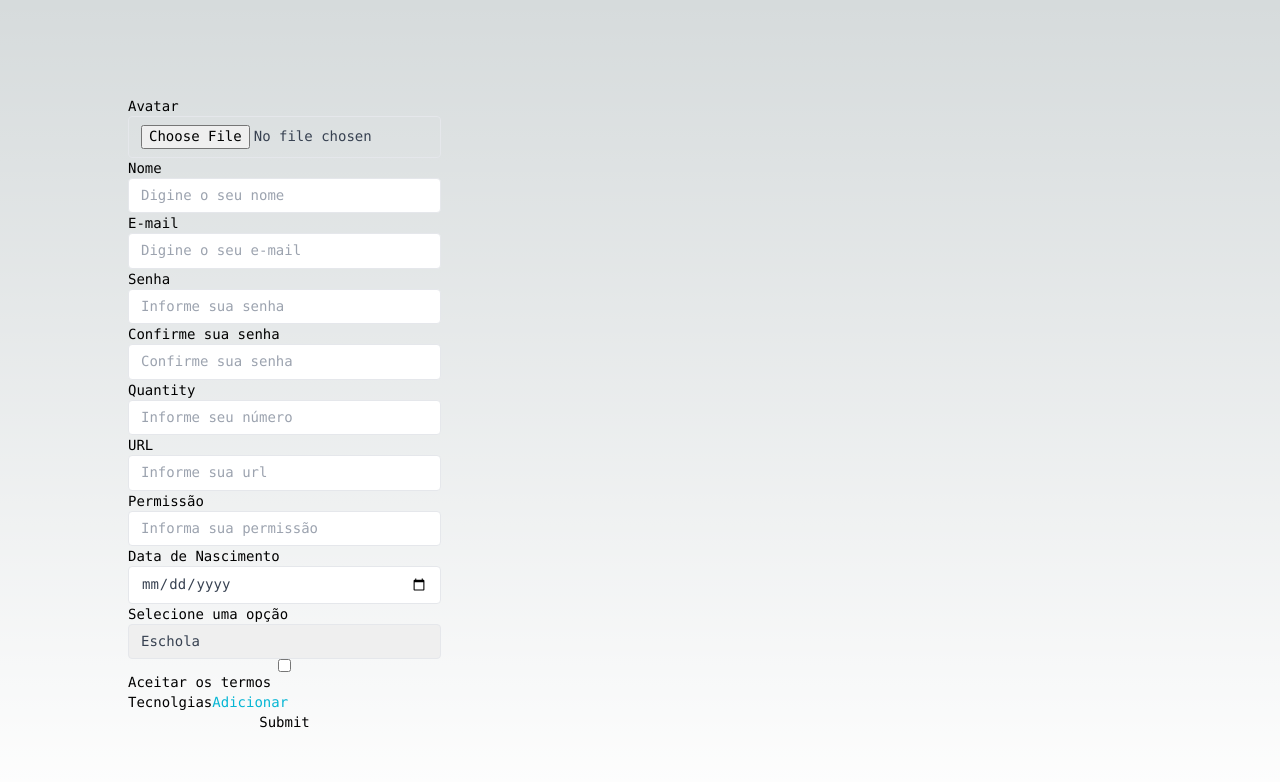
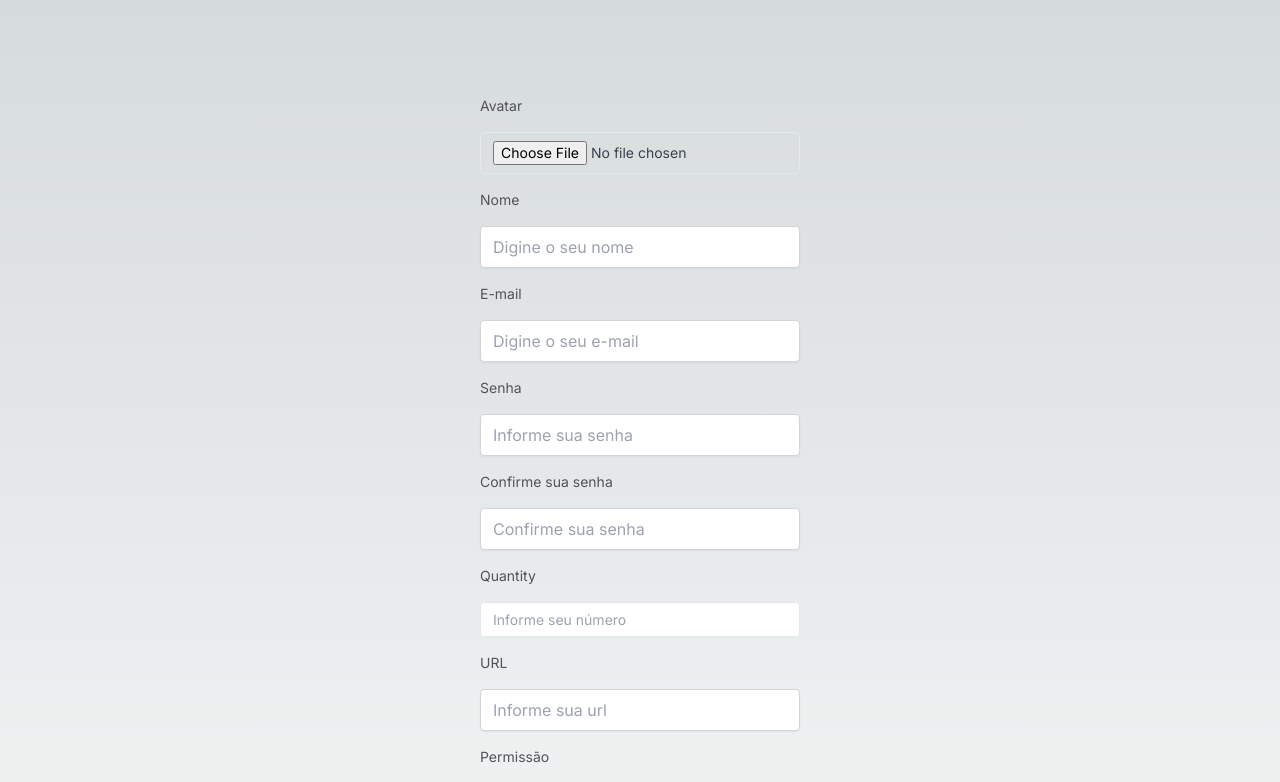
Before and after one commit to renovatt/next-form-with-zod, a Next.js app: page / in a window 1280 px wide. Shown: the top 782 px of the page. Built offline with nearby package versions, Linux system fonts and the light colour scheme.

Commit message:
style: style details

```diff
--- a/src/app/page.tsx
+++ b/src/app/page.tsx
@@ -4,9 +4,7 @@ export default function Home() {
 
   return (
     <main className="flex min-h-screen flex-col items-center justify-between p-24">
-      <div className="z-10 w-full max-w-5xl items-center justify-between font-mono text-sm lg:flex">
-        <Form />
-      </div>
+      <Form />
     </main>
   )
 }
--- a/src/components/Checkbox.tsx
+++ b/src/components/Checkbox.tsx
@@ -1,16 +1,20 @@
 import { CheckboxProps } from '@/@types'
 import { useFormContext } from 'react-hook-form';
+import Label from './Label';
 
 const Checkbox = ({ ...props }: CheckboxProps) => {
     const { register, formState: { errors } } = useFormContext();
 
     return (
-        <>
-            <input type="checkbox" {...register(props.name)} />
-            <label htmlFor="">{props.label}</label>
+        <div className='flex'>
+            <input
+            className='m-2'
+            type="checkbox" {...register(props.name)} />
+            <Label htmlFor={props.name}>{props.label}</Label>
+
             {errors?.[props.name] && (
-                <p className='text-red-600'>{String(errors?.[props.name]?.message)}</p>)}
-        </>
+                <p className='text-xs text-red-500 mt-1'>{String(errors?.[props.name]?.message)}</p>)}
+        </div>
     )
 }
 
--- a/src/components/Form.tsx
+++ b/src/components/Form.tsx
@@ -10,6 +10,8 @@ import Select from "./Select";
 import { useState } from "react";
 import InputNumber from "./InputNumber";
 import InputAvatar from "./InputAvatar";
+import Label from "./Label";
+import JsonData from "./JsonData";
 // import supabase from "@/supabase";
 
 export default function Form() {
@@ -52,9 +54,9 @@ export default function Form() {
 
     return (
         <FormProvider {...methods}>
-            <section className="flex flex-col">
+            <section className="flex flex-col gap-4 w-full max-w-xs">
                 <form
-                    className="flex flex-col"
+                    className="flex flex-col gap-4 w-full max-w-xs"
                     onSubmit={methods.handleSubmit(onSubmit)}>
 
                     <InputAvatar
@@ -132,15 +134,12 @@ export default function Form() {
                     />
 
                     <div className="flex flex-col gap-1">
-                        <label htmlFor="">Tecnolgias
-                            <button onClick={addNewTech} type="button" className="text-cyan-500">
-                                Adicionar
-                            </button>
-                        </label>
+                        <Label htmlFor="techs">Tecnologias</Label>
+                        <button onClick={addNewTech} type="button" className="text-violet-500 font-semibold text-sm flex items-center gap-1">Adicionar</button>
 
                         {fields.map((field, index) => {
                             return (
-                                <div key={field.id} className="flex gap-2">
+                                <div key={field.id} className="flex flex-col gap-1">
                                     <Input
                                         name={`techs.${index}.title`}
                                         label='Titulo'
@@ -159,19 +158,17 @@ export default function Form() {
                                         title='knowledge'
                                     />
 
-                                    <button type="button" onClick={() => remove(index)}>Del</button>
+                                    <button className="bg-red-500 text-white rounded px-3 h-10 font-semibold text-sm hover:bg-red-600 cursor-pointer" type="button" onClick={() => remove(index)}>Remover</button>
                                 </div>
                             )
                         })}
-                        {errors.techs && (<p className='text-red-600'>{errors.techs.message}</p>)}
+                        {errors.techs && (<p className='text-xs text-red-500 mt-1'>{errors.techs.message}</p>)}
                     </div>
 
-                    <input className="cursor-pointer" type='submit' />
+                    <input className="bg-violet-500 text-white rounded px-3 h-10 font-semibold text-sm hover:bg-violet-600 cursor-pointer" type='submit' />
                 </form>
 
-                <div className="flex flex-col">
-                    {data && (<pre>{data}</pre>)}
-                </div>
+                <JsonData data={data} />
             </section>
         </FormProvider>
     );
--- a/src/components/Input.tsx
+++ b/src/components/Input.tsx
@@ -1,5 +1,6 @@
 import { InputProps } from '@/@types'
 import { useFormContext } from "react-hook-form";
+import Label from './Label';
 
 const Input = ({ ...props }: InputProps) => {
     const { register, formState: { errors } } = useFormContext();
@@ -7,19 +8,19 @@ const Input = ({ ...props }: InputProps) => {
 
     return (
         <>
-            <label htmlFor="">{props.label}</label>
+            <Label htmlFor={props.name}>{props.label}</Label>
             <input
                 {...register(props.name)}
-                className='w-full px-3 py-2 text-sm leading-tight text-gray-700 border rounded appearance-none focus:outline-none focus:shadow-outline'
+                className='flex-1 rounded border border-zinc-300 shadow-sm px-3 py-2 text-zinc-800 focus:outline-none focus:ring-2 focus:ring-violet-500'
                 type={props.type}
                 placeholder={props.placeholder}
             />
             {errors?.[props.name] && (
-                <p className='text-red-600'>{String(errors?.[props.name]?.message)}</p>)
+                <p className='text-xs text-red-500 mt-1'>{String(errors?.[props.name]?.message)}</p>)
             }
 
             {props.index !== undefined && techErrors?.[props.index] && (
-                <p className='text-red-600'>{techErrors[props.index][String(props.title)]?.message}</p>
+                <p className='text-xs text-red-500 mt-1'>{techErrors[props.index][String(props.title)]?.message}</p>
             )}
         </>
     )
--- a/src/components/InputAvatar.tsx
+++ b/src/components/InputAvatar.tsx
@@ -1,5 +1,6 @@
 import { InputProps } from '@/@types'
 import { useFormContext } from "react-hook-form";
+import Label from './Label';
 
 const InputAvatar = ({ ...props }: InputProps) => {
     const { register, formState: { errors } } = useFormContext();
@@ -7,7 +8,7 @@ const InputAvatar = ({ ...props }: InputProps) => {
 
     return (
         <>
-            <label htmlFor="">{props.label}</label>
+            <Label htmlFor={props.name}>{props.label}</Label>
             <input
                 {...register(props.name)}
                 className='w-full px-3 py-2 text-sm leading-tight text-gray-700 border rounded appearance-none focus:outline-none focus:shadow-outline'
@@ -16,11 +17,11 @@ const InputAvatar = ({ ...props }: InputProps) => {
                 placeholder={props.placeholder}
             />
             {errors?.[props.name] && (
-                <p className='text-red-600'>{String(errors?.[props.name]?.message)}</p>)
+                <p className='text-xs text-red-500 mt-1'>{String(errors?.[props.name]?.message)}</p>)
             }
 
             {props.index !== undefined && techErrors?.[props.index] && (
-                <p className='text-red-600'>{techErrors[props.index][String(props.title)]?.message}</p>
+                <p className='text-xs text-red-500 mt-1'>{techErrors[props.index][String(props.title)]?.message}</p>
             )}
         </>
     )
--- a/src/components/InputNumber.tsx
+++ b/src/components/InputNumber.tsx
@@ -1,12 +1,13 @@
 import { InputProps } from '@/@types'
 import { useFormContext } from "react-hook-form";
+import Label from './Label';
 
 const InputNumber = ({ ...props }: InputProps) => {
     const { register, formState: { errors } } = useFormContext();
 
     return (
         <>
-            <label htmlFor="">{props.label}</label>
+            <Label htmlFor={props.name}>{props.label}</Label>
             <input
                 {...register(props.name, {
                     setValueAs: (value: string) => parseInt(value, 10)
@@ -16,7 +17,7 @@ const InputNumber = ({ ...props }: InputProps) => {
                 placeholder={props.placeholder}
             />
             {errors?.[props.name] && (
-                <p className='text-red-600'>{String(errors?.[props.name]?.message)}</p>)}
+                <p className='text-xs text-red-500 mt-1'>{String(errors?.[props.name]?.message)}</p>)}
         </>
     )
 }
--- a/src/components/Select.tsx
+++ b/src/components/Select.tsx
@@ -1,13 +1,14 @@
 import React from 'react'
 import { SelectProps } from '@/@types';
 import { useFormContext } from 'react-hook-form';
+import Label from './Label';
 
 const Select = ({ ...props }: SelectProps) => {
     const { register, formState: { errors } } = useFormContext();
 
     return (
         <>
-            <label htmlFor="">{props.label}</label>
+            <Label htmlFor={props.name}>{props.label}</Label>
             <select {...register(props.name)}
                 className='w-full px-3 py-2 text-sm leading-tight text-gray-700 border rounded appearance-none focus:outline-none focus:shadow-outline'>
                 <option value="">Eschola</option>
@@ -16,7 +17,7 @@ const Select = ({ ...props }: SelectProps) => {
                 ))}
             </select>
             {errors?.[props.name] && (
-                <p className='text-red-600'>{String(errors?.[props.name]?.message)}</p>)}
+                <p className='text-xs text-red-500 mt-1'>{String(errors?.[props.name]?.message)}</p>)}
         </>
     )
 }
```
